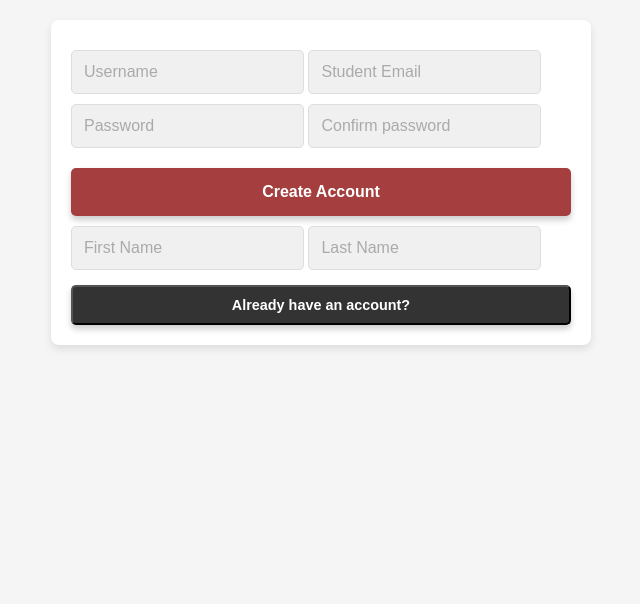
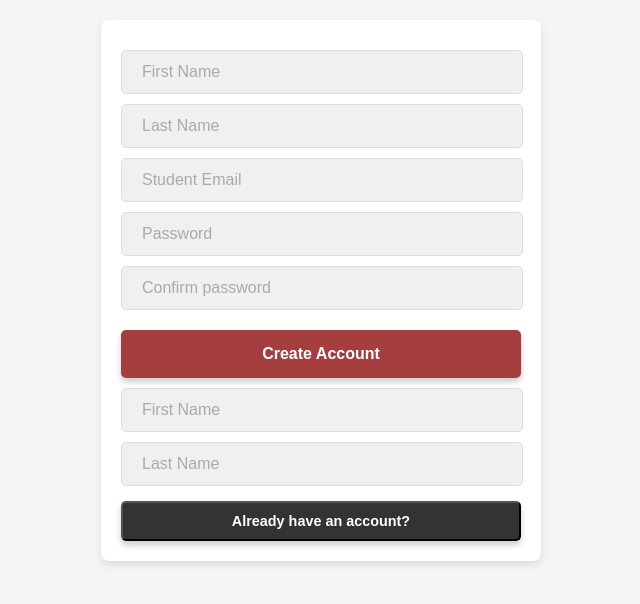
Before and after one commit to MangoEnterprize/githubcollab, a Flask app: page /register in a window 1280 px wide. Shown: the part 107-711 px from the top of the page, without its empty margins (319-959 px from the left). Run offline with Flask 3, Linux system fonts and the light colour scheme; some web fonts are replaced.

Commit message:
added last name and first name to db

```diff
--- a/market/forms.py
+++ b/market/forms.py
@@ -6,18 +6,20 @@ from market.models import User
 class RegisterForm(FlaskForm):
 
     # named specifically to validate username
-    def validate_username(self, username_to_check):
-        # gets form info with .data
-        user = User.query.filter_by(username=username_to_check.data).first()
-        if user:
-            raise ValidationError('Username already exists')
+    # def validate_username(self, username_to_check):
+    #     # gets form info with .data
+    #     user = User.query.filter_by(username=username_to_check.data).first()
+    #     if user:
+    #         raise ValidationError('Username already exists')
 
     def validate_email_address(self, email_address_to_check):
         user = User.query.filter_by(email_address=email_address_to_check.data).first()
         if user:
             raise ValidationError('Email already exists')
 
-    username = StringField(label='Username', validators=[Length(min=2, max=30), DataRequired()])
+    # username = StringField(label='Username', validators=[Length(min=2, max=30), DataRequired()])
+    firstname = StringField(label="First Name", validators=[Length(min=3, max=30),DataRequired()])
+    lastname = StringField(label="Last Name", validators=[Length(min=3, max=30),DataRequired()])
     email_address = StringField(label='Email', validators=[Email(), DataRequired()])
     password1 = PasswordField(label='Password1', validators=[Length(min=6, max=30), DataRequired()])
     password2 = PasswordField(label='Password2', validators=[EqualTo('password1'), DataRequired()])
@@ -26,6 +28,7 @@ class RegisterForm(FlaskForm):
 
 
 class LoginForm(FlaskForm):
-    username = StringField(label='Username', validators=[DataRequired()])
+    # username = StringField(label='Username', validators=[DataRequired()])
+    email_address = StringField(label='Email', validators=[Email(), DataRequired()])
     password = PasswordField(label='Password', validators=[DataRequired()])
     submit = SubmitField(label='Sign in')
--- a/market/routes.py
+++ b/market/routes.py
@@ -38,7 +38,8 @@ def dashboard_page():
 def register_page():
     form = RegisterForm()
     if form.validate_on_submit():
-        user_to_create = User(username=form.username.data,
+        user_to_create = User(firstname=form.firstname.data,
+                              lastname=form.lastname.data,
                               email_address=form.email_address.data,
                               password=form.password1.data)
         db.session.add(user_to_create)
@@ -46,7 +47,7 @@ def register_page():
 
         # login registered user
         login_user(user_to_create)
-        flash(f'Account created, logged as: {user_to_create.username}', category='success')
+        flash(f'Account created, logged as: {user_to_create.firstname}', category='success')
 
 
         return redirect(url_for('home_page'))
@@ -61,12 +62,12 @@ def login_page():
     form = LoginForm()
     if form.validate_on_submit():
         # verify user exists and password correct
-        attemptedUser = User.query.filter_by(username=form.username.data).first()
+        attemptedUser = User.query.filter_by(email_address=form.email_address.data).first()
         if attemptedUser and attemptedUser.check_password_correction(
             attempted_password=form.password.data
         ):
             login_user(attemptedUser)
-            flash(f'Success, login as: {attemptedUser.username}', category='success')
+            flash(f'Success, login as: {attemptedUser.firstname}', category='success')
             return redirect(url_for('market_page'))
         else:
             flash("Failed login", category='danger')
--- a/market/templates/dashboard.html
+++ b/market/templates/dashboard.html
@@ -120,7 +120,8 @@
 <div class="sidebar">
     <h2>Your Profile</h2>
     <a href="#edit-profile">Edit Profile</a>
-    <a href="#logout">Logout</a>
+    <!-- KEEP THIS URL SO USER CAN LOGOUT -->
+    <a href="{{ url_for('logout_page') }}">Logout</a>
 </div>
 
 <div class="container">
--- a/market/templates/home.html
+++ b/market/templates/home.html
@@ -5,6 +5,7 @@
     <meta charset="UTF-8">
     <meta name="viewport" content="width=device-width, initial-scale=1.0">
     <title>Uni-Portal</title>
+    <link rel="stylesheet" href="https://cdn.jsdelivr.net/npm/bootstrap@4.5.3/dist/css/bootstrap.min.css" integrity="sha384-TX8t27EcRE3e/ihU7zmQxVncDAy5uIKz4rEkgIXeMed4M0jlfIDPvg6uqKI2xXr2" crossorigin="anonymous">
     <link rel="stylesheet" type="text/css" href="{{ url_for('static', filename='home.css') }}">
 
     {% endblock %}
--- a/market/templates/login.html
+++ b/market/templates/login.html
@@ -138,7 +138,7 @@
             {{ form.hidden_tag() }}
             <!-- generate secure token for form -->
             <div class="input-group">
-            {{form.username(class="form-control", placeholder="Username")}}
+            {{form.email_address(class="form-control", placeholder="Email Address")}}
 
             {{form.password(class="form-control", placeholder="Password")}}
         </div>
--- a/market/templates/register.html
+++ b/market/templates/register.html
@@ -33,8 +33,8 @@
 
         /* Container for Form */
         .container {
-            width: 100%;
-            max-width: 500px;
+
+            max-width: 400px;
             background-color: white;
             padding: 20px;
             box-shadow: 0 4px 8px rgba(0, 0, 0, 0.1);
@@ -43,11 +43,10 @@
         }
 
         /* Input Fields */
-        .form input[type="text"],
-        .form input[type="email"],
-        .form input[type="password"] {
-
-            padding: 12px;
+        /* width and padding percent must sum to 100% */
+        input {
+            padding: 12px 5%;
+            width: 90%;
             margin-top: 10px;
             font-size: 1em;
             border: 1px solid #ddd;
@@ -55,7 +54,7 @@
             background-color: #f0f0f0;
         }
 
-        .form input::placeholder {
+        input::placeholder {
             color: #aaa;
         }
 
@@ -109,12 +108,14 @@
     <!-- Form Container -->
     <div class="container">
 
-        <div class="form">
+        <!-- <div class="form"> -->
 
             <form method="POST" class="form-register" style="color:white">
+                <!-- generate secure token for form -->
                 {{ form.hidden_tag() }}
-                <!-- generate secure token for form -->
-                {{form.username(class="form-control", placeholder="Username")}}
+
+                {{form.firstname(class="form-control", placeholder="First Name")}}
+                {{form.lastname(class="form-control", placeholder="Last Name")}}
                 {{form.email_address(class="form-control", placeholder="Student Email")}}
                 {{form.password1(class="form-control", placeholder="Password")}}
                 {{form.password2(class="form-control", placeholder="Confirm password")}}
@@ -130,7 +131,7 @@
             <input type="text" placeholder="Last Name">
 
 
-        </div>
+        <!-- </div> -->
 
         <!-- Already Have an Account Button -->
         <a href="{{ url_for('login_page') }}"> <button  type="button"  class="account-button">Already have an account?</button> </a>
```
Also changed, not shown: market/models.py (+5 -4 lines), notes.md (added, +54 -0 lines), notes.txt (deleted, +0 -36 lines), README.md, instance/market.db.
